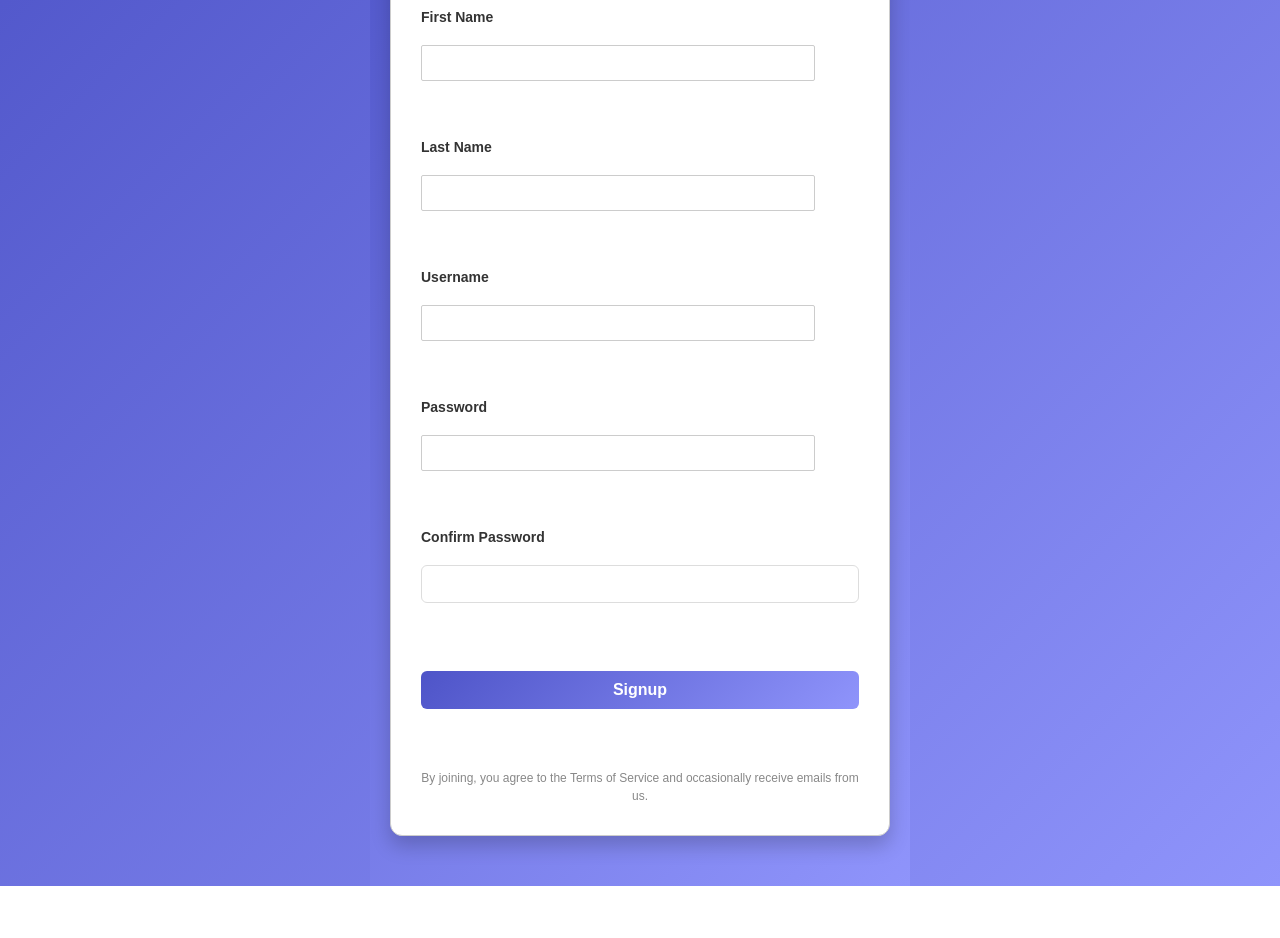
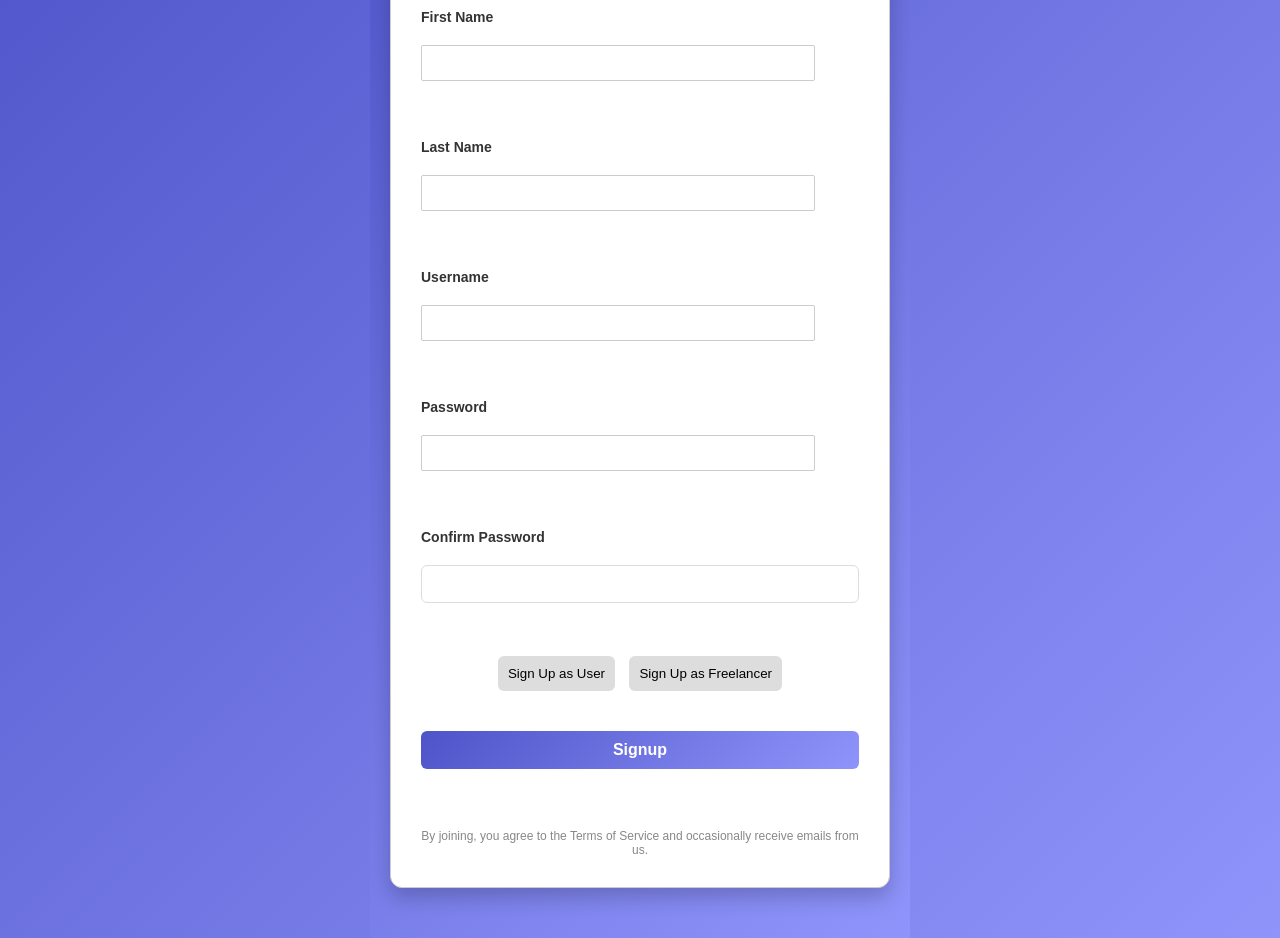
Before and after one commit to suyanthapa/Freelancing-Project, a PHP site: page /signup.php in a window 1280 px wide. Shown: the part 178-1116 px from the top of the page. Before the commit the page ends 1064 px from the top, so only its background shows below. Run offline with PHP 8.4, Linux system fonts and the light colour scheme.

Commit message:
Feat: separate table for user and freelancer

```diff
--- a/code/signup.php
+++ b/code/signup.php
@@ -1,7 +1,59 @@
 <?php
 session_start();
+include_once "connection.php";
+include_once "function.php";
+
+$error_message = "";
+$table = "users"; // Default table
+
+// Handle signup form submission
+if ($_SERVER['REQUEST_METHOD'] == "POST" && isset($_POST['formType']) && $_POST['formType'] === 'signup') {
+    $firstName = mysqli_real_escape_string($con, $_POST['firstName']);
+    $lastName = mysqli_real_escape_string($con, $_POST['lastName']);
+    $username = mysqli_real_escape_string($con, $_POST['newUsername']);
+    $password = mysqli_real_escape_string($con, $_POST['newPassword']);
+    $confirmPassword = $_POST['confirmPassword'];
+    $userType = $_POST['userType'] ?? 'users'; // Get user type from form input
+
+    // Validate input fields
+    if (!empty($firstName) && !empty($lastName) && !empty($username) && !empty($password) && !is_numeric($username)) {
+        if ($password !== $confirmPassword) {
+            $error_message = "Passwords don't match.";
+        }
+
+        // Determine table and profile based on user type
+        $table = ($userType === 'freelancer') ? 'freelancer' : 'users';
+        $profile = ($userType === 'freelancer') ? 'freelancer' : 'user';
+
+        // Check if the username already exists in the selected table
+        $checkUserQuery = "SELECT * FROM $table WHERE username = '$username' LIMIT 1";
+        $checkResult = mysqli_query($con, $checkUserQuery);
+
+        if ($checkResult && mysqli_num_rows($checkResult) > 0) {
+            $error_message = "Username already exists!";
+        }
+
+        // If no errors, insert the new user into the selected table
+        if (empty($error_message)) {
+            $user_id = random_num(20); // Generate a random user ID
+            $hashedPassword = password_hash($password, PASSWORD_DEFAULT); // Hash password
+
+            $query = "INSERT INTO $table (user_id, first_name, last_name, username, password, profile)
+                      VALUES ('$user_id', '$firstName', '$lastName', '$username', '$hashedPassword', '$profile')";
+
+            if (mysqli_query($con, $query)) {
+                header("Location: login.php"); // Redirect to login page after successful signup
+                die;
+            } else {
+                $error_message = "Error: " . mysqli_error($con);
+            }
+        }
+    } else {
+        $error_message = "Please fill out all fields correctly.";
+    }
+}
 ?>
-<!--  -->
+
 <!DOCTYPE html>
 <html lang="en">
 
@@ -121,86 +159,30 @@ session_start();
             font-size: 16px;
             font-weight: bold;
             cursor: pointer;
-      transition: background 0.3s ease;
         }
 
         #signup:hover {
             background: linear-gradient(135deg, #6c72e9, #a3a8f0);
         }
 
-    /* Error Message */
-    p[style="color: red; font-size: small;"] {
-      margin-top: 10px;
+        .user-type-buttons button {
+            margin: 5px;
+            padding: 10px;
+            background: #ddd;
+            border: none;
+            border-radius: 6px;
+            cursor: pointer;
         }
 
-    /* Terms Paragraph */
-    #terms {
-      font-size: 12px;
-      color: #666;
-      margin-top: 15px;
-      line-height: 1.5;
+        .user-type-buttons button:hover {
+            background: #bbb;
         }
     </style>
 </head>
 
 <body>
-<?php
-include_once "connection.php";
-include_once "function.php";
-$error_message = "";
-$profile = "Seller";
-
-// Handle signup form submission
-if ($_SERVER['REQUEST_METHOD'] == "POST" && isset($_POST['formType']) && $_POST['formType'] === 'signup') {
-    $firstName = mysqli_real_escape_string($con, $_POST['firstName']);
-    $lastName = mysqli_real_escape_string($con, $_POST['lastName']);
-    $username = mysqli_real_escape_string($con, $_POST['newUsername']);
-    $password = mysqli_real_escape_string($con, $_POST['newPassword']);
-    $confirmPassword = $_POST['confirmPassword'];
-
-    // Validate input fields
-    if (!empty($firstName) && !empty($lastName) && !empty($username) && !empty($password) && !is_numeric($username)) {
-      if ($password !== $confirmPassword) {
-        $error_message = "Passwords don't match";
-    }
-
-
-        // Check if the username already exists
-        $checkUserQuery = "SELECT * FROM users WHERE username = '$username' LIMIT 1";
-        $checkResult = mysqli_query($con, $checkUserQuery);
-
-        if ($checkResult && mysqli_num_rows($checkResult) > 0) {
-          $error_message = "Username already exists!";
-        }
-
-        // If no errors, insert the new user into the database
-        if (empty($error_message)) {
-            $user_id = random_num(20); // Generate a random user ID
-            $hashedPassword = password_hash($password, PASSWORD_DEFAULT); // Hash password
-
-            $query = "INSERT INTO users (user_id, first_name, last_name, username, password, profile)
-                      VALUES ('$user_id', '$firstName', '$lastName', '$username', '$hashedPassword' ,  '$profile')";
-
-            if (mysqli_query($con, $query)) {
-                header("Location: login.php"); // Redirect to login or home page after signup
-                die;
-            } else {
-              $error_message = "Error: " . mysqli_error($con);
-            }
-        }
-    } else {
-        $error_message ="Please fill out all fields correctly.";
-    }
-}
-?>
-
-
-<!-- Create Account Form: Displayed when there is an error -->
-<div class="signup" >
-
+    <div class="signup">
         <a href="index.php"><button id="backToSignup" class="back-button">← Back</button></a><br>
-
-
         <h2>Create a new Account</h2>
         <p id="signIn">Already have an account? <a href="login.php">Sign in</a></p>
 
@@ -209,37 +191,35 @@ if ($_SERVER['REQUEST_METHOD'] == "POST" && isset($_POST['formType']) && $_POST[
 
             <div class="createForm">
                 <label for="firstName">First Name</label>
-      <input type="text" name="firstName" id="firstName"><br>
+                <input type="text" name="firstName" id="firstName" required><br>
 
                 <label for="lastName">Last Name</label>
-      <input type="text" name="lastName" id="lastName"><br>
+                <input type="text" name="lastName" id="lastName" required><br>
 
                 <label for="username">Username</label>
-      <input type="text" name="newUsername" id="newUsername"><br>
-
-
+                <input type="text" name="newUsername" id="newUsername" required><br>
 
                 <label for="password">Password</label>
-      <input type="password" name="newPassword" id="newPassword" ><br>
+                <input type="password" name="newPassword" id="newPassword" required><br>
 
-      <label for="password">Confirm Password</label>
-      <input type="password" name="confirmPassword" id="confirmPassword"><br>
+                <label for="confirmPassword">Confirm Password</label>
+                <input type="password" name="confirmPassword" id="confirmPassword" required><br>
 
+                <div class="user-type-buttons">
+                    <button type="button" onclick="document.getElementById('userType').value='users'">Sign Up as User</button>
+                    <button type="button" onclick="document.getElementById('userType').value='freelancer'">Sign Up as Freelancer</button>
+                </div>
+                <input type="hidden" name="userType" id="userType" value="users">
 
-
-      <!-- Display error message if there's an error -->
                 <?php if (!empty($error_message)): ?>
                     <p style="color: red; font-size: small;"><?php echo $error_message; ?></p>
                 <?php endif; ?>
 
-
                 <input type="submit" value="Signup" id="signup">
-
                 <p id="terms">By joining, you agree to the Terms of Service and occasionally receive emails from us.</p>
             </div>
         </form>
     </div>
-
 </body>
 
 </html>
```
Also changed, not shown: other parts of code/signup.php (+8 -22 lines), code/login.php (+43 -56 lines). Lines whose indentation alone changed are shown as unchanged.
